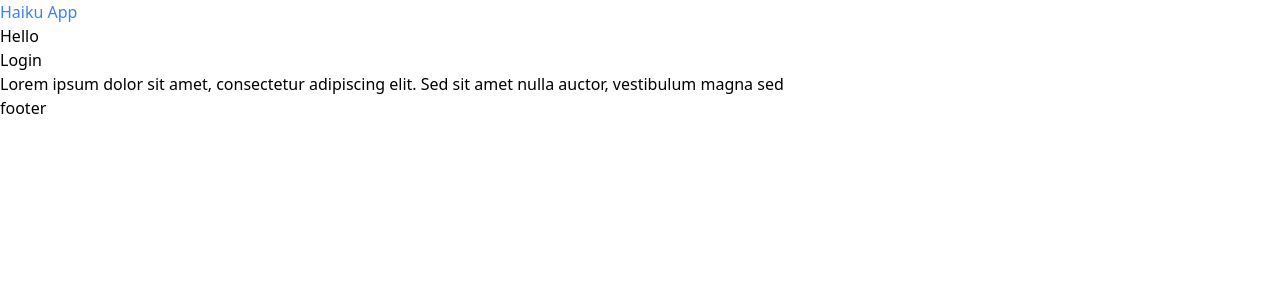
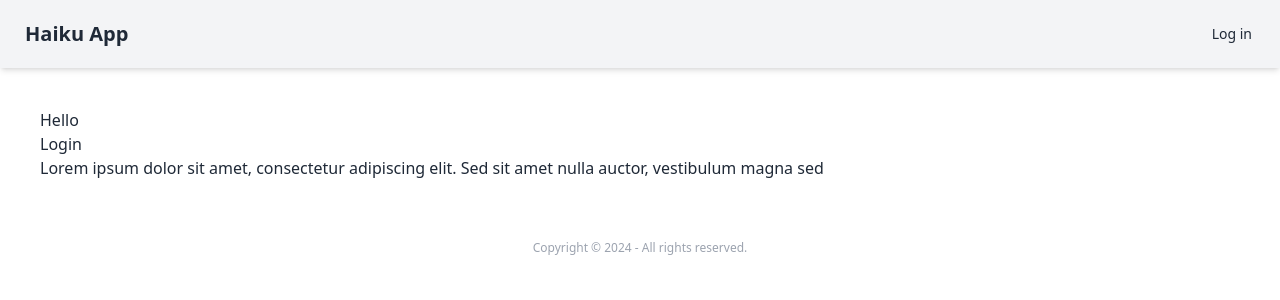
Before and after one commit to nunomh/nextjs-haiku-app, a Next.js app: page / in a window 1280 px wide. Shown: the top 300 px of the page. Built offline with nearby package versions, Linux system fonts and the light colour scheme.

Commit message:
Install daisyui and start homepage dev

```diff
--- a/app/layout.jsx
+++ b/app/layout.jsx
@@ -1,4 +1,5 @@
 import "./global.css";
+import Link from "next/link";
 
 export const metadata = {
   title: "Next.js",
@@ -9,11 +10,30 @@ export default function RootLayout({ children }) {
   return (
     <html lang="en">
       <body>
-        <header>
-          <h3 className="text-blue-500">Haiku App</h3>
+        <header className="bg-gray-100 shadow-md">
+          <div className="container mx-auto">
+            <div className="navbar">
+              <div className="flex-1">
+                <Link href="/" className="btn btn-ghost text-xl">
+                  Haiku App
+                </Link>
+              </div>
+              <div className="flex-none">
+                <ul className="menu menu-horizontal px-1">
+                  <li>
+                    <Link href="/login">Log in</Link>
+                  </li>
+                </ul>
+              </div>
+            </div>
+          </div>
         </header>
-        {children}
-        <footer>footer</footer>
+        <main className="container mx-auto p-10">{children}</main>
+        <footer className="text-gray-400 text-center text-xs py-5">
+          <p>
+            Copyright &copy; {new Date().getFullYear()} - All rights reserved.
+          </p>
+        </footer>
       </body>
     </html>
   );
--- a/package.json
+++ b/package.json
@@ -19,6 +19,7 @@
   },
   "devDependencies": {
     "autoprefixer": "^10.4.20",
+    "daisyui": "^4.12.13",
     "postcss": "^8.4.47",
     "tailwindcss": "^3.4.13"
   }
--- a/tailwind.config.js
+++ b/tailwind.config.js
@@ -11,5 +11,5 @@ module.exports = {
   theme: {
     extend: {},
   },
-  plugins: [],
+  plugins: [require('daisyui')],
 }
```
Also changed, not shown: 1 other file (tests, documents, lock files or other folders).
